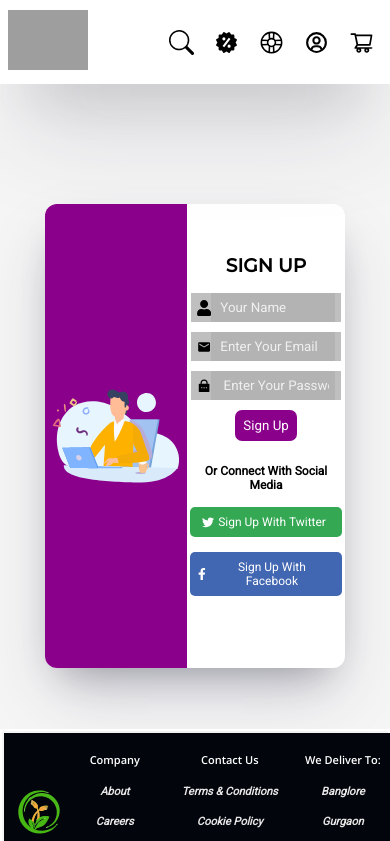
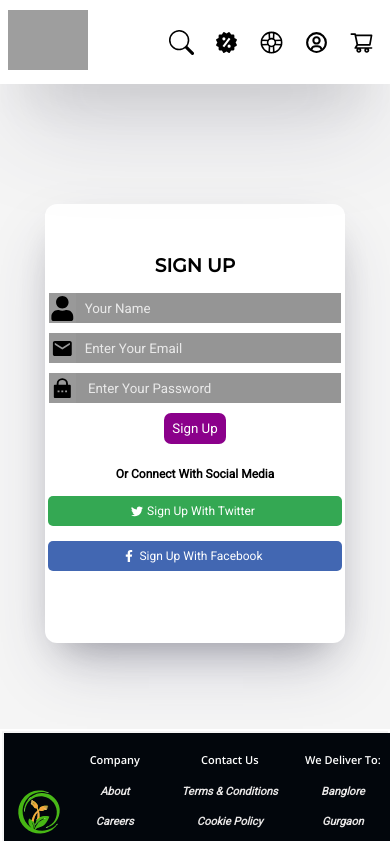
Before and after one commit to codERSunny812/StellarEats, a React (Vite) app in the folder FrontEnd/: page /status in a window 390 px wide. Shown: the top 841 px of the page. Built offline with nearby package versions, Linux system fonts and the light colour scheme; grey boxes are pictures that could not be loaded; a web font is replaced by a local one.

Commit message:
authentication component

```diff
--- a/FrontEnd/src/Components/Account/SignIn page/SignIn.jsx
+++ b/FrontEnd/src/Components/Account/SignIn page/SignIn.jsx
@@ -6,8 +6,9 @@ import { MdEmail } from "react-icons/md";
 import { RiLockPasswordFill } from "react-icons/ri";
 import { BsTwitter } from "react-icons/bs";
 import { FaFacebookF } from "react-icons/fa";
-import {getAuth,signInWithEmailAndPassword} from 'firebase/auth'
+import {getAuth,onAuthStateChanged,signInWithEmailAndPassword} from 'firebase/auth'
 import {app} from '../../../../fireBaseConfig'
+import { useNavigate } from "react-router-dom";
 
 
 // create an instance of the app
@@ -19,23 +20,35 @@ const SignIn = (props) => {
 
    const[email,setEmail] = useState("");
    const[password,setPassword] = useState("");
+   const navigate = useNavigate();
 
    const signInUser = () =>{
     signInWithEmailAndPassword(auth,email,password)
       .then((userCredential) => {
+        // user is sucessfully login
         const user = userCredential.user;
-        console.log(user);
+        // console.log(user);
+        navigate('/');
       })
       .catch((err) => {
         const errorCode = err.code;
         const errorMessage = err.message;
         console.log(errorCode + " " + errorMessage);
       })
+
    };
 
-
-
-  console.log(props);
+   onAuthStateChanged(auth,(user)=>{
+    if(user){
+      console.log(user);
+      const userid = user.uid;
+      console.log(userid);
+    }
+    else{
+      console.log("user is sign out ");
+    }
+   })
+  // console.log(props);
   return (
     <>
       <div className="loginContainer">
@@ -49,11 +62,11 @@ const SignIn = (props) => {
 
             <div className="signinData">
               <div className="signinEmail">
-                <MdEmail />
+                <MdEmail className="icons" />
                 <input type="email" placeholder="enter your email"  id="email" onChange={e=>setEmail(e.target.value)} value={email}/>
               </div>
               <div className="signinPassWord">
-                <RiLockPasswordFill />
+                <RiLockPasswordFill className="icons" />
                 <input type="password" placeholder=" enter your password" id="password" onChange={e => setPassword(e.target.value)} value={password} />
               </div>
 
--- a/FrontEnd/src/Components/Account/SignIn page/signin.css
+++ b/FrontEnd/src/Components/Account/SignIn page/signin.css
@@ -78,7 +78,7 @@
   display: flex;
   justify-content: center;
   align-items: center;
-  background-color: rgba(128, 128, 128, 0.501);
+  background-color: rgba(128, 128, 128, 0.75);
   padding: 0 6px;
 }
 
@@ -153,9 +153,7 @@ label {
   }
 
   .animation {
-    display: flex;
-    justify-content: center;
-    align-items: center;
+    display: none;
   }
 
   .signinAnim {
--- a/FrontEnd/src/Components/Account/SignUp page/SignUp.jsx
+++ b/FrontEnd/src/Components/Account/SignUp page/SignUp.jsx
@@ -15,19 +15,23 @@ const auth = getAuth(app);
 
 
 const SignUp = ({ onsucessFullSignUp }) => {
+  const[userName, setUserName] = useState("");
   const [email, setEmail] = useState("");
   const [password, setPassword] = useState("");
 
-  //funciton
+  //funcition
    const MainFunction = () => {
+
+    // manage the state of the user
      const handleState = () => {
        onsucessFullSignUp();
      };
 
-     const createUser = createUserWithEmailAndPassword(auth, email, password)
+     const createUser = createUserWithEmailAndPassword(auth, email, password , userName)
      .then((userCredential)=>{
+      // user  is sign up
       const user = userCredential.user;
-      console.log(user);
+      // console.log(user);
      })
      .catch((err)=>{
        const errorCode = err.code;
@@ -54,16 +58,16 @@ const SignUp = ({ onsucessFullSignUp }) => {
 
             <div className="signUpData">
               <div className="signUpName">
-                <FaUser />
-                <input type="text" placeholder="your name" id="name"/>
+                <FaUser className="icons" />
+                <input type="text" placeholder="your name" id="name" onChange={(e)=>setUserName(e.target.value)} value={userName}/>
               </div>
               <div className="signUpEmail">
-                <MdEmail />
+                <MdEmail className="icons" />
                 <input type="email" placeholder="enter your email"  id="email" onChange={e=> setEmail(e.target.value)}
                 value={email}/>
               </div>
               <div className="signUpPassWord">
-                <RiLockPasswordFill />
+                <RiLockPasswordFill className="icons" />
                 <input type="password" placeholder=" enter your password" id="password" onChange={e => setPassword(e.target.value)}
                   value={password} />
               </div>
--- a/FrontEnd/src/Components/Account/SignUp page/signUp.css
+++ b/FrontEnd/src/Components/Account/SignUp page/signUp.css
@@ -54,7 +54,7 @@
   outline: none;
   width: 100%;
   border: none;
-  height: 29px;
+  height: 30px;
   background-color: rgba(128, 128, 128, 0.2);
   padding: 0 6px;
 }
@@ -74,10 +74,16 @@
   display: flex;
   justify-content: center;
   align-items: center;
-  background-color: rgba(128, 128, 128, 0.501);
-  padding: 0 6px;
+  /* padding: 0 6px; */
+  background-color: rgba(128, 128, 128, 0.799);
+
 }
-
+.icons{
+  /* border: 2px solid firebrick; */
+  margin: 2px;
+  height:25px;
+  width:25px;
+}
 .signUpButton {
   padding: 8px;
   text-transform: capitalize;
@@ -136,9 +142,7 @@
     /* border: 4px solid lightcoral; */
   }
   .animation {
-    display: flex;
-    justify-content: center;
-    align-items: center;
+   display: none;
   }
 
   .signUpAnim {
```
